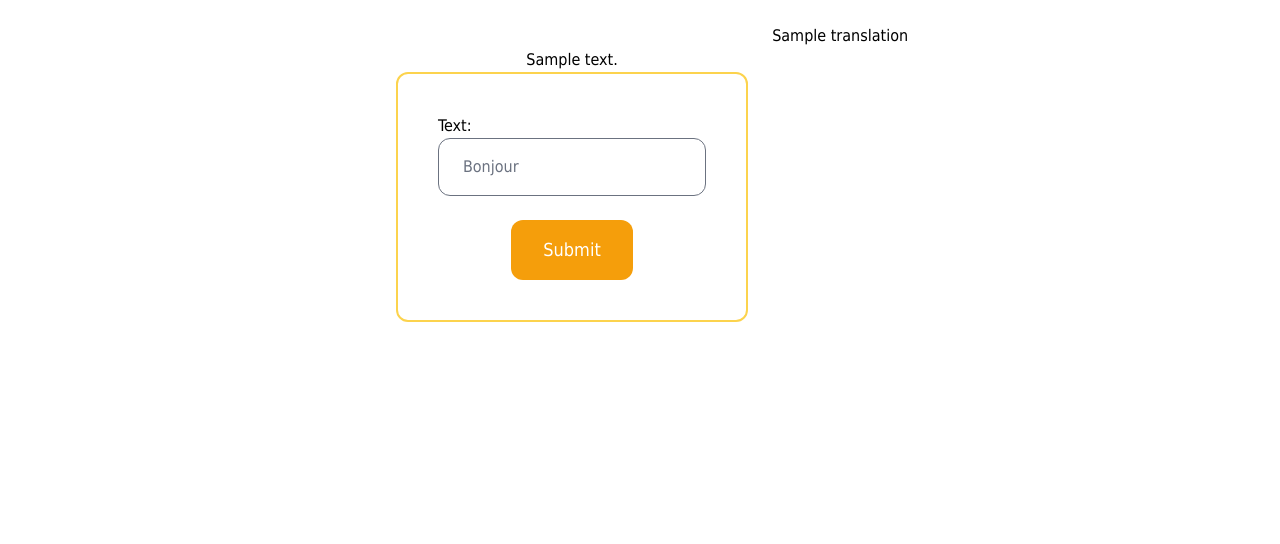
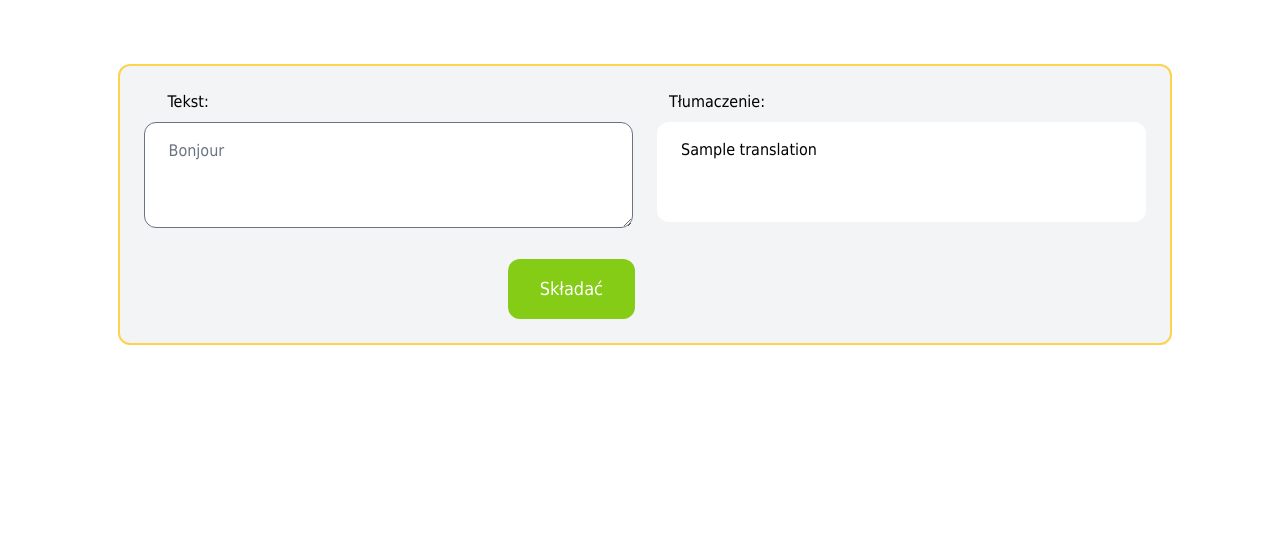
Before and after one commit to markov-ngz/DEVIA_BLOC_3_webapp, a Django app: template slovo/translation/templates/translation/translation.html in a window 1280 px wide. Shown: the part 145-689 px from the top of the page. Run offline with Django 5.2, Linux system fonts and the light colour scheme; the template is opened without the code that fills it: values that come from a table or form of the project are taken from there, most other values are stand-ins (such as "Sample title", 1, 10 or a date in 2020); style sheets or scripts are compiled from the project's sources; parts of the project's set-up code (start-up, migrations or seed data) failed here and were passed over; some libraries are stand-ins or nearby versions.

Commit message:
ADD : translation view + template

```diff
--- a/slovo/core/static/core/styles.css
+++ b/slovo/core/static/core/styles.css
@@ -2,6 +2,35 @@ body,h2{
   font-family: 'Tahoma',cursive;
 }
 
+.img-contain{
+  object-fit: contain;
+}
+.img-cover{
+  object-fit: cover;
+}
+.wawel {
+  background-image: url("images/wawel.jpg"); /* Replace with your image path */
+  background-repeat: no-repeat; /* Optional: controls how the image repeats */
+  background-position: center; /* Optional: controls the position of the image */
+  background-size: cover; /* Optional: controls how the image fills the element */
+  min-height: 800px;
+}
+.sample-form{
+  background-color: white;
+  height: 100px;
+}
+.mr-10{
+  margin-right: 10px;
+}
+.w-1\/6{
+  width: 16.6667%;
+}
+.bg-lime-500{
+  background-color: rgb(132 204 22);
+}
+.bg-lime-700:hover{
+  background-color: rgb(77 124 15);
+}
 .relative {
   position: relative;
 }
@@ -46,3 +75,8 @@ body,h2{
   border-color: rgb(0 0 0);
   border-width: 2px;
 }
+.border-bred{
+  border-bottom: 2px solid;
+  border-color:  rgb(239 68 68);
+
+}
--- a/slovo/core/templates/core/base.html
+++ b/slovo/core/templates/core/base.html
@@ -22,7 +22,6 @@
                 <a href="/" class=" font-semibold">
                     <img src="{% static 'core/images/logo.png' %}" alt="Logo" class="object-scale-down w-28 rounded-xl">
                 </a>
-
             </div>
             <div class="relative">
                 <a href="/" class=" vertical-center  text-red-600 anton-regular text-6xl"> Sƚovo </a>
@@ -39,28 +38,9 @@
                     {% endif %}
                 </div>
             </div>
-            <!-- <div class="flex  w-2/3 border-b ">
-                <a href="/" class="text-3xl font-semibold">
-                    <img src="{% static 'core/images/logo.png' %}" alt="Logo" class="object-scale-down w-28 rounded-xl">
-                </a>
-                <a href="/" class="anton-regular absolute left-1/2 transform -translate-x-1/2 -translate-y-1/2 text-6xl font-semibold mt-30 ml-6 text-red-600 "> Sƚovo </a>
-            </div>
-            <div class="space-x-2 w-1/3 flex justify-end border-b">
-                {% if request.user.is_authenticated %}
-                <a href="#" class="text-center w-1/4 py-3 text-lg font-semibold hover:text-gray-500 "> Browse </a>
-                <a href="#" class=" text-center w-1/4 px-2 py-3 text-lg font-semibold bg-amber-500 text-white rounded-xl hover:bg-amber-700"> Dashboard </a>
-                <a href="#" class="text-center w-1/4 px-3 py-3 text-lg font-semibold bg-gray-500 text-white rounded-xl hover:bg-amber-700"> Settings</a>
-                <a href="{% url 'core:logout' %}" class="text-center w-1/4 px-3 py-3 text-lg font-semibold bg-gray-500 text-white rounded-xl hover:bg-red-700"> Logout</a>
-                {% else %}
-                <a href="{% url 'core:signup' %}" class="text-center px-6 py-3 text-lg font-semibold bg-red-500 text-white rounded-xl hover:bg-red-700"> Rejestracji</a>
-                <a href="{% url 'core:login' %}" class="text-center px-6 py-3 text-lg font-semibold bg-gray-500 text-white rounded-xl hover:bg-red-700"> zalogować się </a>
-                {% endif %}
-            </div> -->
         </nav>
-        <div class="px-6 py-6 min-h-screen flex flex-col items-center">
-            {% block content %}
-            {% endblock %}
-        </div>
+        {% block content %}
+        {% endblock %}
         <footer class="py-6 px-6 flex justify-between bg-gray-800 ">
             <div class="w-2/3 pr-10">
                 <h3 class="mb-5 font-semibold text-gray-400"> About </h3>
--- a/slovo/core/templates/core/login.html
+++ b/slovo/core/templates/core/login.html
@@ -2,6 +2,7 @@
 {% load static %}
 {% block title %} Login {% endblock %}
 {% block content %}
+<div class="px-6 py-6 min-h-screen flex flex-col items-center ">
     <div class="flex  justify-between">
         <a href="#" class="mt-10 w-1/2 ml-6">
             <img src="{% static 'core/images/wolin.jpg'%}" alt="" class="rounded-xl " title="wolin park">
@@ -39,4 +40,5 @@
             </form>
         </div>
     </div>
+</div>
 {% endblock %}
--- a/slovo/core/templates/core/signup.html
+++ b/slovo/core/templates/core/signup.html
@@ -2,6 +2,7 @@
 {% load static %}
 {% block title %} Sign Up {% endblock %}
 {% block content %}
+<div class="px-6 py-6 min-h-screen flex flex-col items-center ">
     <div class="flex justify-between">
         <div class="w-1/2 p-6 mu-6 bg-gray-100 rounded-xl mt-10">
             <div>
@@ -40,7 +41,8 @@
             </form>
         </div>
         <a href="#" class="mt-10 w-1/2 ml-6">
-        <img src="{% static 'core/images/bialowieza.jpg'%}" alt="" class="rounded-xl " title="Białowieża">
+            <img src="{% static 'core/images/malbrok.jpg'%}" alt="" class="rounded-xl " title="Białowieża">
         </a>
     </div>
+</div>
 {% endblock %}
--- a/slovo/translation/forms.py
+++ b/slovo/translation/forms.py
@@ -1,7 +1,11 @@
 from django import forms
 
+
+
 class TranslateForm(forms.Form):
-    text = forms.CharField(widget=forms.TextInput(attrs={
+    text = forms.CharField(widget=forms.Textarea(attrs={
         'placeholder': 'Bonjour',
-        'class':'w-full py-4 px-6 rounded-xl'
+        'class':'w-full py-4 px-6 rounded-xl ',
+        'rows':3,
+        'cols':100
     }))
--- a/slovo/translation/templates/translation/translation.html
+++ b/slovo/translation/templates/translation/translation.html
@@ -2,14 +2,17 @@
 {% load static %}
 {% block title %}  {% endblock %}
 {% block content %}
-<div>
+<div class="px-6 py-6 min-h-screen flex flex-col items-center ">
     <div class="flex">
-        <div class="p-6 flex flex-col items-center ">
-            {{ text }}
-            <form action="" method="post" class="border-amber-300 border-2 p-10 rounded-xl">
+        <form action="" method="post" class="  border-amber-300 border-2 rounded-xl  p-6 mu-6 mx-auto bg-gray-100 rounded-xl mt-10 ml-10 p-10  items-center ">
+            <div class=" rounded-xl flex">
+                <div class="w-1/2 ml-6">Tekst:</div>
+                <div class="w-1/2 ml-6">Tłumaczenie:</div>
+            </div>
+            <div class="flex mt-2">
                 {% csrf_token %}
-                <div class="space-y-4 ">
-                    {{ form.as_p }}
+                <div class="space-y-4 w-1/2 ">
+                    {{ form.text }}
                 </div>
                 {% if form.errors or form.non_field_errors %}
                     <div class="mb-3 p-6 bg-amber-100 rounded-xl">
@@ -19,14 +22,16 @@
                         {{ form.non_field_errors }}
                     </div>
                 {% endif %}
-                <div class=" flex justify-center ">
-                    <button class=" mt-6 py-4 px-8 text-lg bg-amber-500 hover:bg-amber-700 rounded-xl text-white"> Submit </button>
+                <div class="w-1/2 ml-6  h-full">
+                    <div class="sample-form px-6 rounded-xl py-4 px-6 ">
+                        {{translation}}
+                    </div>
                 </div>
-            </form>
-        </div>
-        <div>
-            {{translation}}
-        </div>
+            </div>
+            <div class="w-1/2 flex justify-end ">
+                <button class=" mt-6 py-4 px-8 text-lg bg-lime-500 bg-lime-700 rounded-xl text-white mr-10"> Składać </button>
+            </div>
+        </form>
     </div>
 </div>
 {% endblock %}
```
Also changed, not shown: slovo/core/templates/core/home.html (+6 -4 lines), slovo/translation/translate.py (added, +59 -0 lines), slovo/translation/views.py (+18 -13 lines), 1 other file. Lines whose indentation alone changed are shown as unchanged.
